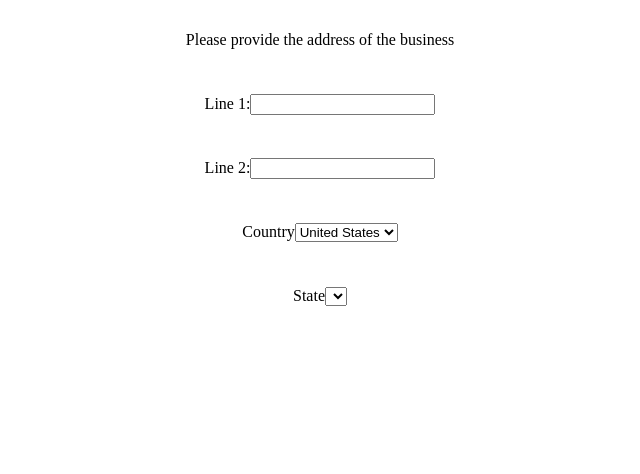
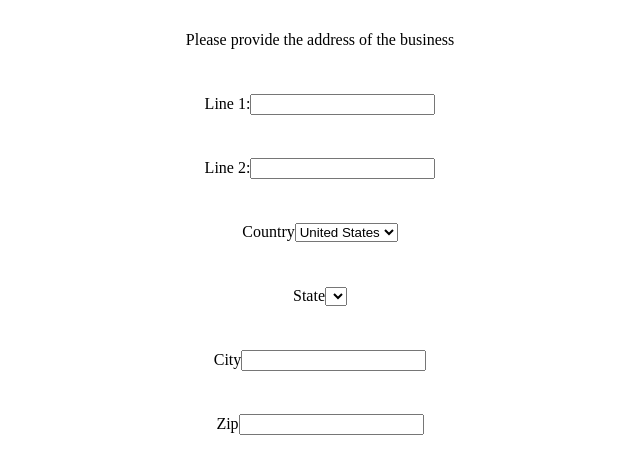
Before and after one commit to jbrummer402/ClimateHackathon2021, a Next.js app in the folder climate-hackathon/: page /CompanyAddress in a window 1280 px wide. Shown: the top 474 px of the page, without its empty margins (320-960 px from the left). Built offline with nearby package versions, Linux system fonts and the light colour scheme.

Commit message:
basic layout done, need to implement proper region dropdown

```diff
--- a/climate-hackathon/src/pages/CompanyAddress.js
+++ b/climate-hackathon/src/pages/CompanyAddress.js
@@ -28,6 +28,14 @@ function CompanyAddress(){
                 <select>
                 </select>
             </form>
+            <form>
+                <p /> City
+                <input type="text" name="city" />
+            </form>
+            <form>
+                <p /> Zip
+                <input type="text" name="zip" />
+            </form>
         </div>
     )
 }
```
